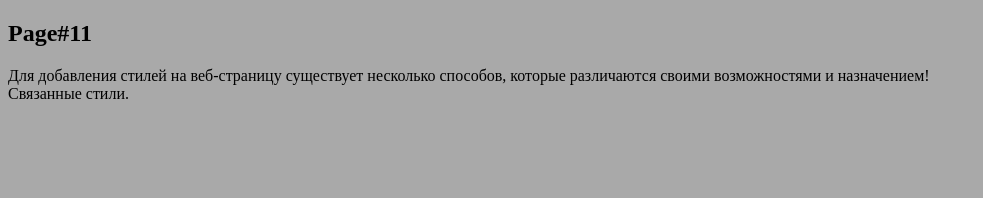
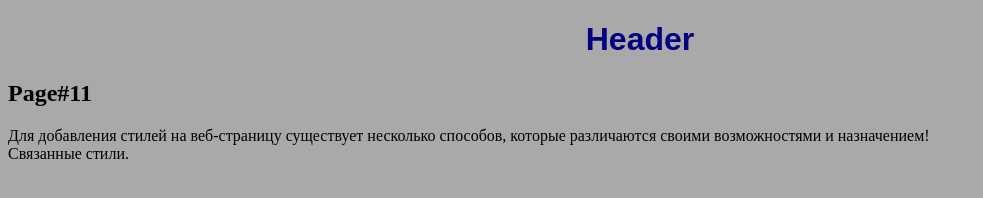
Before and after one commit to egrassa/test, a plain HTML site: page index.html in a window 1280 px wide. Shown: the whole page, without its empty margins (0-983 px from the left). Drawn offline with Linux system fonts and the light colour scheme.

Commit message:
added styles, added HEADER

```diff
--- a/index.html
+++ b/index.html
@@ -7,6 +7,8 @@
     <link rel="stylesheet" href="/styles.css">
 </head>
 <body>
+    <h1>Header</h1>
+
     <h2>Page#11</h2>
 
     <div>
--- a/styles.css
+++ b/styles.css
@@ -2,3 +2,12 @@ body
 {
     background-color:darkgrey
 }
+H1 {
+  color: #000080;
+  font-size: 200%;
+  font-family: Arial, Verdana, sans-serif;
+  text-align: center;
+}
+P {
+  padding-left: 20px;
+}
```
